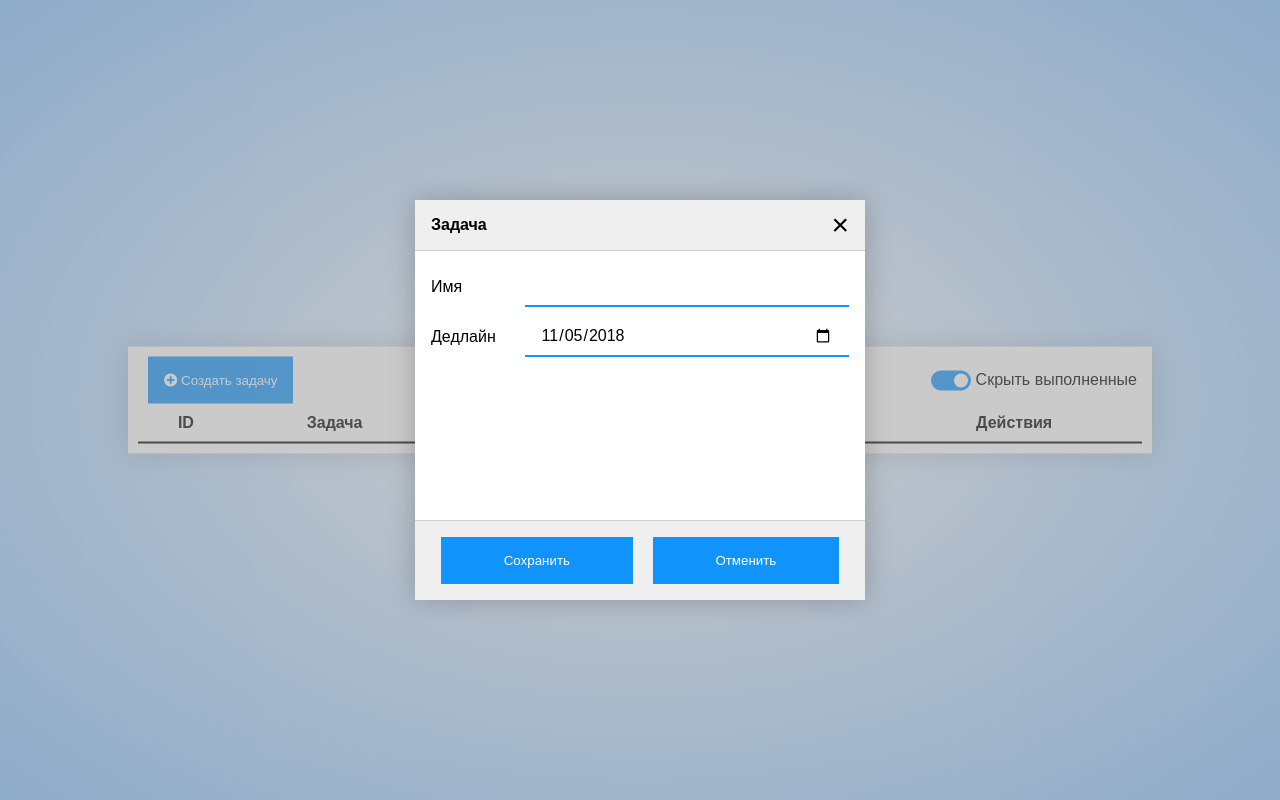
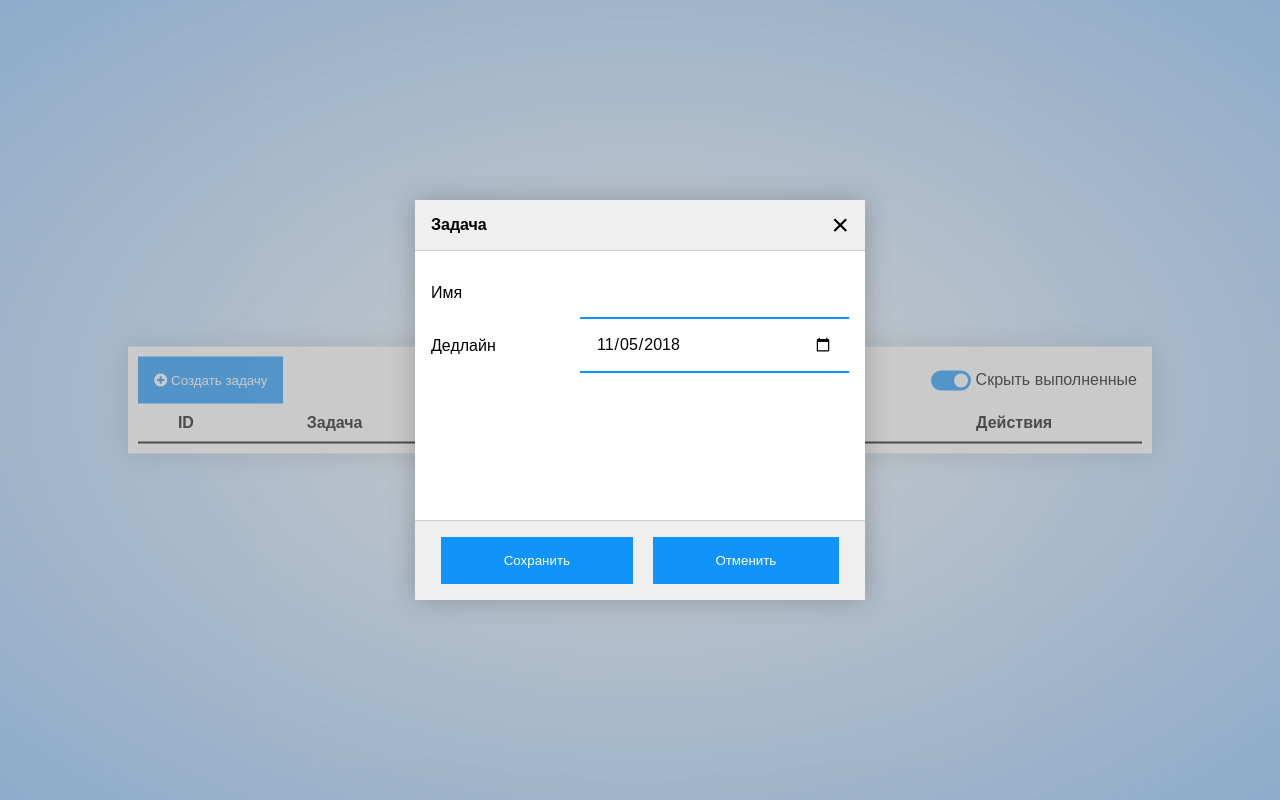
Before and after one commit to Wilkong/task-manager, a React app: page /create in a window 1280 px wide. Built offline with nearby package versions, Linux system fonts and the light colour scheme.

Commit message:
CSS grid to Flexbox
Changed CSS grid to flexbox, regrouped elements in Form component.

```diff
--- a/src/components/common/Form.js
+++ b/src/components/common/Form.js
@@ -10,39 +10,41 @@ class Form extends Component {
 
     render() {
       return (
-        <section className={styles.form}>
+        <section className={styles.task}>
           <div className={styles.header}>
             <h4 className={styles.header__title}>Задача</h4>
             <div className={styles.header__closeButton} onClick={ this.props.handleCancel }>&times;</div>
           </div>
 
-          <div className={styles.content}>
-            <form onSubmit = { this.props.handleSubmit } id="taskForm" className={styles.taskForm}>
+            <form onSubmit = { this.props.handleSubmit } id="taskForm" className={styles.form}>
+                <ul className={styles.form__content}>
+                  <li>
                     <label className={styles.content__label}>Имя</label>
                     <input type="text" required
-                    className={styles.content__name}
+                          className={styles.content__input}
                           name="taskName"
                           defaultValue={ this.state.name }
                           />
+                  </li>
+                  <li>
                     <label className={styles.content__label}>Дедлайн</label>
                       <input type="date"
                             lang="ru"
-                      className={styles.content__taskDate}
+                            className={styles.content__input}
                             defaultValue={this.props.date}
                             name="taskDate"
                             required={true}
                             onKeyDown={(event) => event.preventDefault()}/>
+                  </li>
+                </ul>
 
-            </form>
-          </div>
-
-          <div className={styles.footer}>
+              <div className={styles.form__footer}>
                 <div className={styles.footer__buttonGroup}>
-              <button className={styles.footer__button} type="submit" form="taskForm">{ this.props.operation }</button>
+                  <button className={styles.footer__button} type="submit">{ this.props.operation }</button>
                   <button className={styles.footer__button} onClick={ this.props.handleCancel }>Отменить</button>
                 </div>
               </div>
-
+            </form>
         </section>
       );
     }
--- a/src/components/common/List.js
+++ b/src/components/common/List.js
@@ -1,5 +1,4 @@
 import React, { Component } from 'react'
-import { withRouter } from 'react-router'
 import { Link } from 'react-router-dom'
 import styles from './css/List.module.css'
 import Checkbox from './Checkbox'
@@ -142,4 +141,4 @@ const tasksBody = (tasks, deleteTask, completeTask, hideDone) =>
 
 
 
-export default withRouter(List);
+export default List;
--- a/src/components/common/css/Form.module.css
+++ b/src/components/common/css/Form.module.css
@@ -1,23 +1,18 @@
-.form {
+.task {
   position: absolute;
-  display: grid;
+  display: flex;
+  flex-direction: column;
   top: 0;
   left: 0;
   width: 100%;
   height: 100%;
   background-color: white;
-  grid-template-rows: auto 1fr auto;
-  grid-template-columns: 1fr;
-  grid-template-areas:
-    "header"
-    "content"
-    "footer";
   }
   .header {
     position: relative;
     background-color: #efefef;
     padding: 16px;
-    grid-area: header;
+    flex: 0 0 auto;
     border-bottom: 1px solid #ccc;
   }
   .header__closeButton {
@@ -28,37 +23,42 @@
     font-size: 30px;
     cursor: pointer;
   }
-  .content {
-    position: relative;
+  .form {
+    display: flex;
+    flex-direction: column;
+  }
+  .form__content {
+    overflow-y: auto;
+    flex: 1 1 auto;
     padding: 16px;
-    grid-area: content;
-    overflow-y: auto;
+    list-style: none;
   }
-  .content__name {
-    padding: 16px;
-/*для фикса зума, который происходит в safari при фокусе поля для ввода*/
-    font-size: initial;
-    width: 100%;
-    border: none;
-    border-bottom: 2px solid #1094fb;
+  .form__content li {
+    display: flex;
+    flex-wrap: wrap;
   }
-  .content__taskDate{
-    padding: 16px;
+  .content__input{
 /*для фикса зума, который происходит в safari при фокусе поля для ввода*/
     font-size: initial;
     width: 100%;
     font-family: arial;
     border: none;
     border-bottom: 2px solid #1094fb;
+    padding: 16px;
+    flex: 1 0 220px;
   }
   .content__label {
     align-self: center;
+    flex: 1 0 100px;
+    margin: 10px 0;
   }
-  .footer {
-    position: relative;
+  .form__footer {
+    flex: 0 0  auto;
+    position: fixed;
+    width: 100%;
+    bottom: 0;
     background-color: #efefef;
     padding: 16px;
-    grid-area: footer;
     border-top: 1px solid #ccc;
   }
   .footer__buttonGroup {
@@ -72,15 +72,9 @@
     flex: auto;
     color: white;
   }
-  .taskForm {
-    display: grid;
-    grid-template-columns: 20% 1fr;
-    grid-auto-rows: 40px;
-    grid-gap: 10px;
-  }
     /*Для больших экранов  */
 @media screen and (min-width: 415px)  {
-  .form {
+  .task {
     left: 50%;
     top: 50%;
     max-width: 450px;
@@ -89,6 +83,15 @@
     background-color: white;
     box-shadow: 0 0 25px 1px rgba(0, 0, 0, 0.2);
     overflow: hidden;
-    grid-template-rows: auto minmax(50px, 1fr) auto;
+  }
+  .form {
+    height: 100%;
+  }
+  .form__footer {
+    flex: 0 0  auto;
+    position: relative;
+    background-color: #efefef;
+    padding: 16px;
+    border-top: 1px solid #ccc;
   }
 }
--- a/src/components/common/css/Header.module.css
+++ b/src/components/common/css/Header.module.css
@@ -1,25 +1,17 @@
 .header {
     position: relative;
-    display: grid;
-    grid-template-columns: auto 1fr auto;
-    grid-template-rows: 1fr;
-    grid-template-areas: "create blank toggle";
+    display: flex;
+    justify-content: space-between;
+    align-items: baseline;
 }
 .header__createButton {
     position: relative;
-    display: block;
-    margin: auto 10px;
     padding: 16px;
     background-color: #1094fb;
     border: none;
-    flex: auto;
     color: white;
-    grid-area: create;
 }
 .header__checkbox {
-    grid-area: toggle;
-    align-self: center;
-    justify-self: right;
     cursor: pointer;
 }
 
--- a/src/components/common/css/List.module.css
+++ b/src/components/common/css/List.module.css
@@ -39,21 +39,18 @@
     padding: 10px;
     box-shadow: 0 0px 5px 2px rgba(0,0,0,0.16);
     margin: 10px;
-    display: grid;
-    grid-template-columns: auto 1fr minmax(30px, auto) minmax(30px, auto);
-    grid-template-areas: "checkbox name edit delete";
-    justify-items: center;
+    display: flex;
     align-items: center;
-    grid-gap: 15px;
 }
 
 .list__edit a, .list__delete {
     color: #1094fb;
+    margin-left: 10px;
 }
 
 .list__name {
-    justify-self: left;
-    align-self: top;
+    flex: 1 1 auto;
+    margin-left: 10px;
 }
 
 .list__date {
```
Lines whose indentation alone changed are shown as unchanged.
